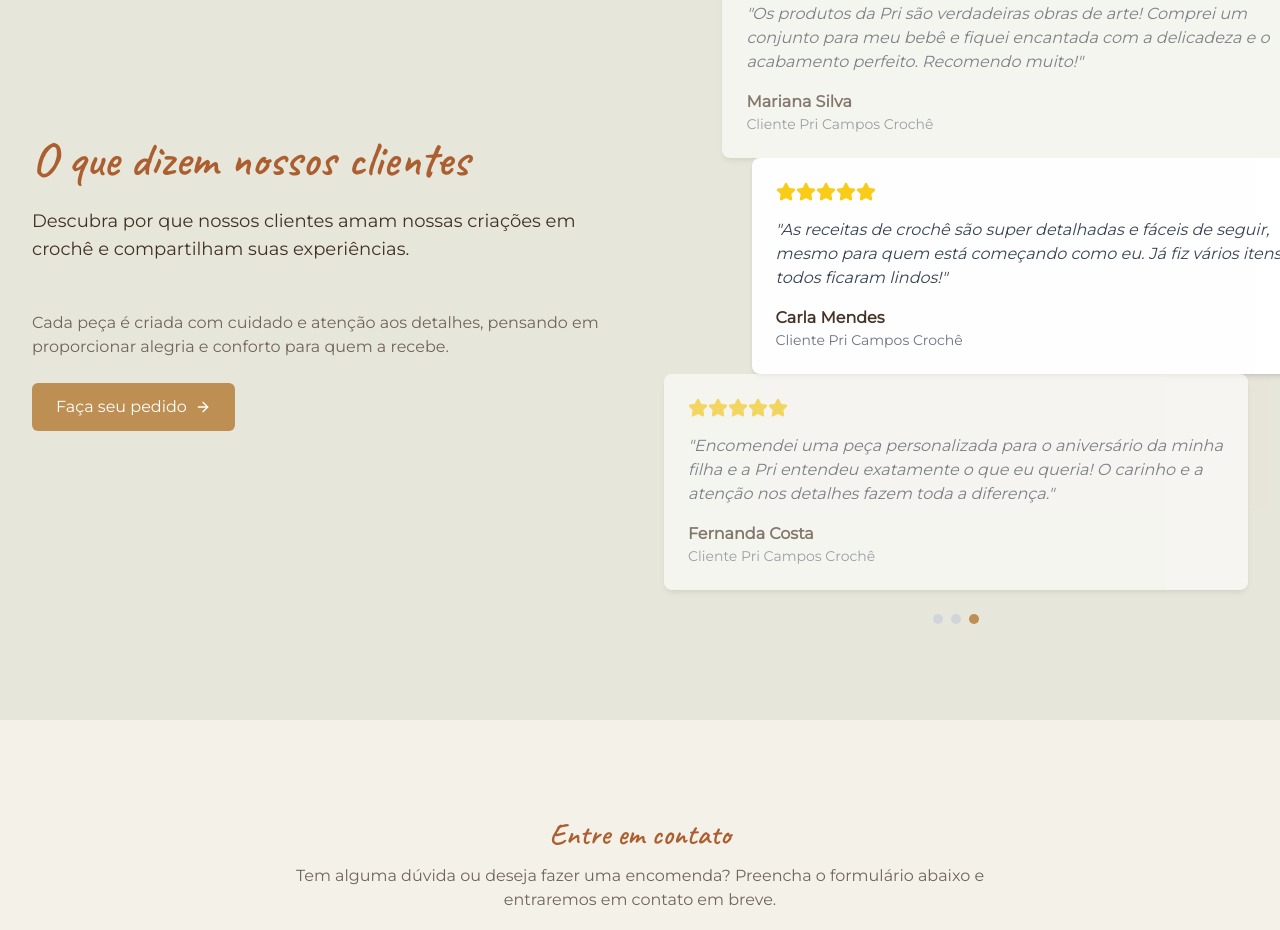
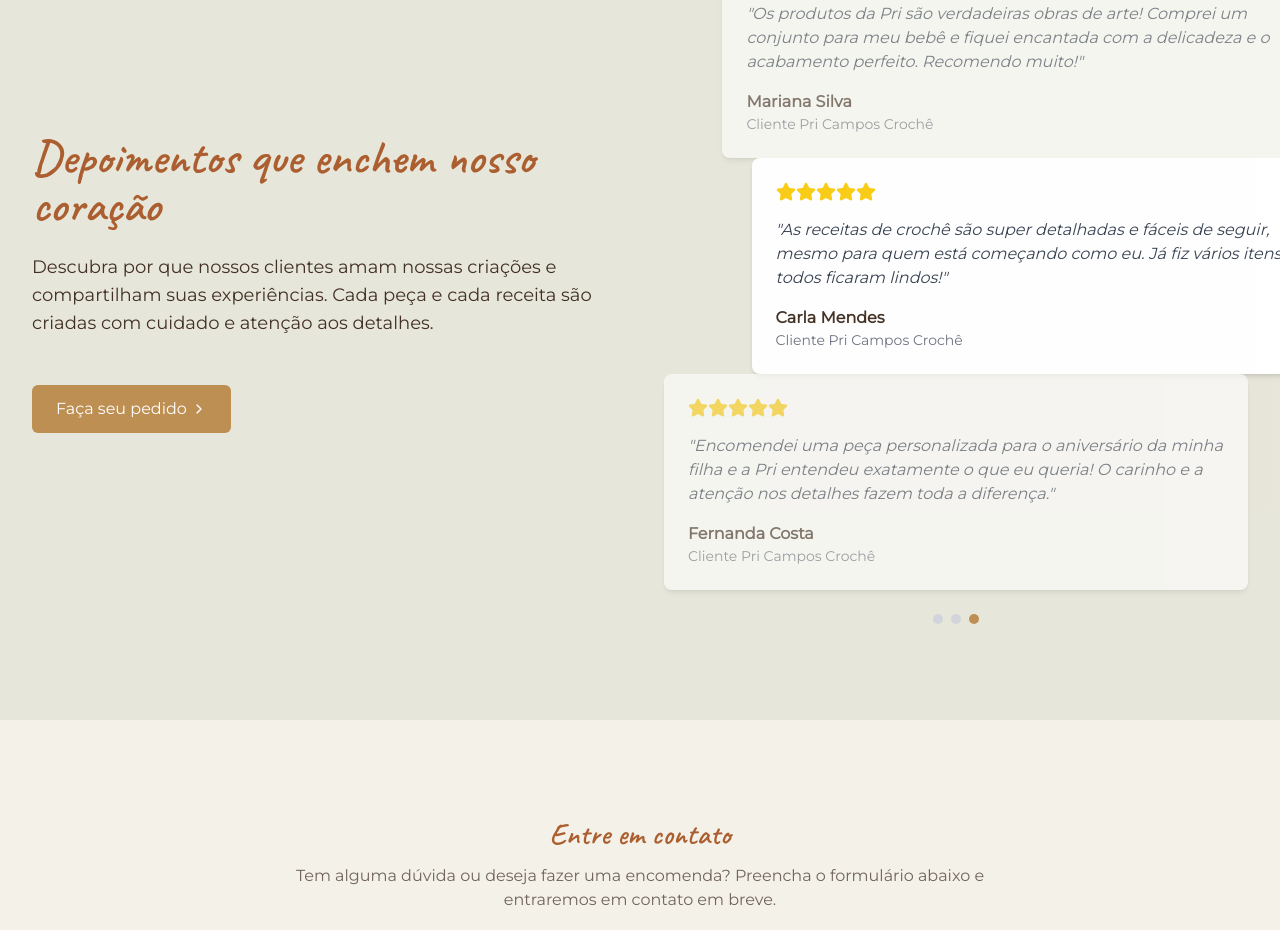
Before and after one commit to wevolt-digital/croche, a Next.js app: page / in a window 1280 px wide. Shown: the part 3300-4230 px from the top of the page. Built offline with nearby package versions, Linux system fonts and the light colour scheme.

Commit message:
Padronizar CTA do botão de depoimentos para usar ChevronRight como nas outras sections

```diff
--- a/components/home/testimonials.tsx
+++ b/components/home/testimonials.tsx
@@ -2,7 +2,7 @@
 
 import Link from 'next/link';
 import { motion } from 'framer-motion';
-import { ArrowRight, Star } from 'lucide-react';
+import { ChevronRight, Star } from 'lucide-react';
 import { testimonials } from '@/lib/data';
 import { useState, useEffect, useRef } from 'react';
 
@@ -12,7 +12,6 @@ const Testimonials = () => {
   const testimonialsCount = testimonials.length;
   const autoChangeInterval = 3000; // 3 segundos
 
-  // Corrija aqui:
   const timeoutRef = useRef<NodeJS.Timeout | null>(null);
 
   useEffect(() => {
@@ -42,21 +41,19 @@ const Testimonials = () => {
             viewport={{ once: true }}
           >
             <h3 className="mb-6 text-3xl md:text-5xl font-semibold text-center lg:text-left">
-              O que dizem nossos clientes
+              Depoimentos que enchem nosso coração
             </h3>
             <p className="mb-12 text-center text-lg lg:text-left">
-              Descubra por que nossos clientes amam nossas criações em crochê e compartilham suas experiências.
+              Descubra por que nossos clientes amam nossas criações e compartilham suas experiências. Cada peça e cada receita são criadas com cuidado e atenção aos detalhes.
             </p>
-            <p className="text-muted-foreground mb-6">
-              Cada peça é criada com cuidado e atenção aos detalhes, pensando em proporcionar alegria
-              e conforto para quem a recebe.
-            </p>
-            <Link href="#contact" legacyBehavior>
-              <a className="btn-primary inline-flex items-center">
-                Faça seu pedido
-                <ArrowRight className="ml-2 h-4 w-4" />
-              </a>
-            </Link>
+            <div className="mt-12 text-center lg:text-left">
+              <Link href="#contact" legacyBehavior>
+                <a className="btn-primary inline-flex items-center">
+                  Faça seu pedido
+                  <ChevronRight className="ml-1 h-4 w-4" />
+                </a>
+              </Link>
+            </div>
           </motion.div>
 
           {/* Right content - Testimonial cards */}
```
